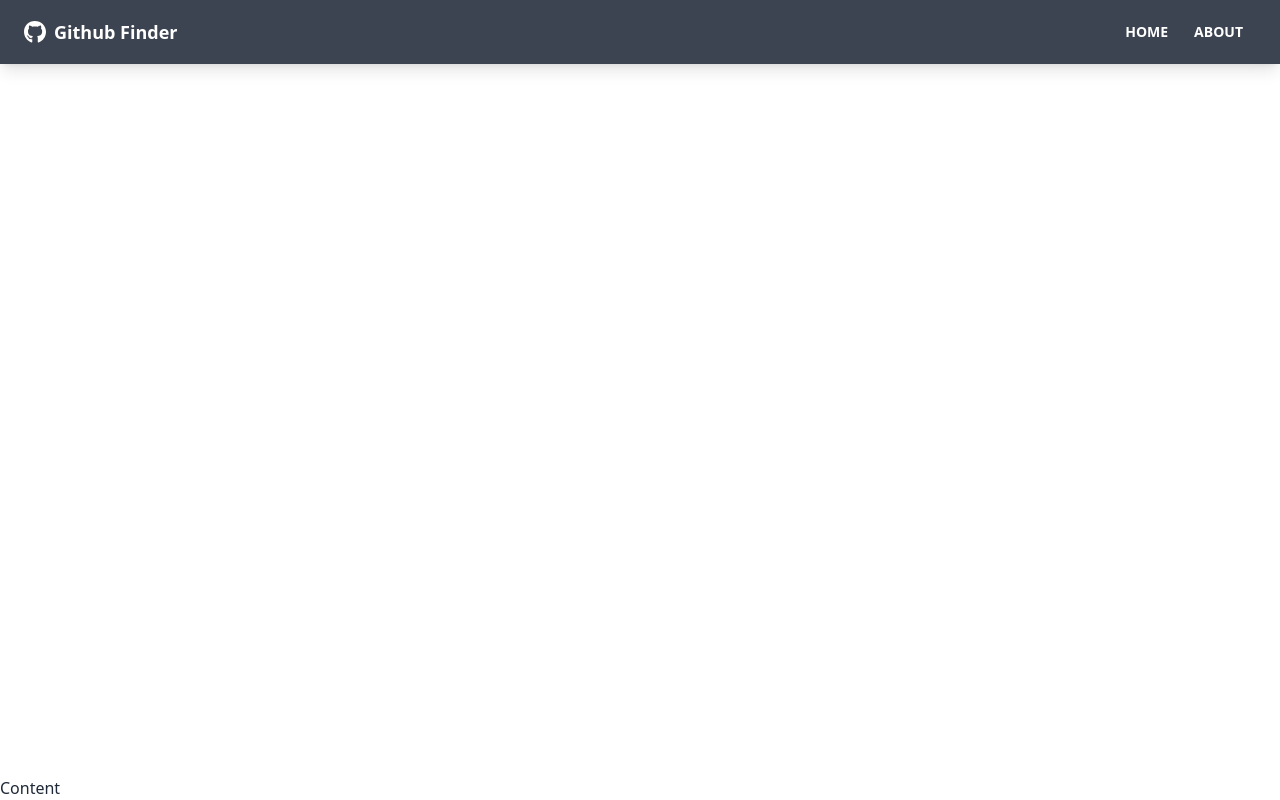
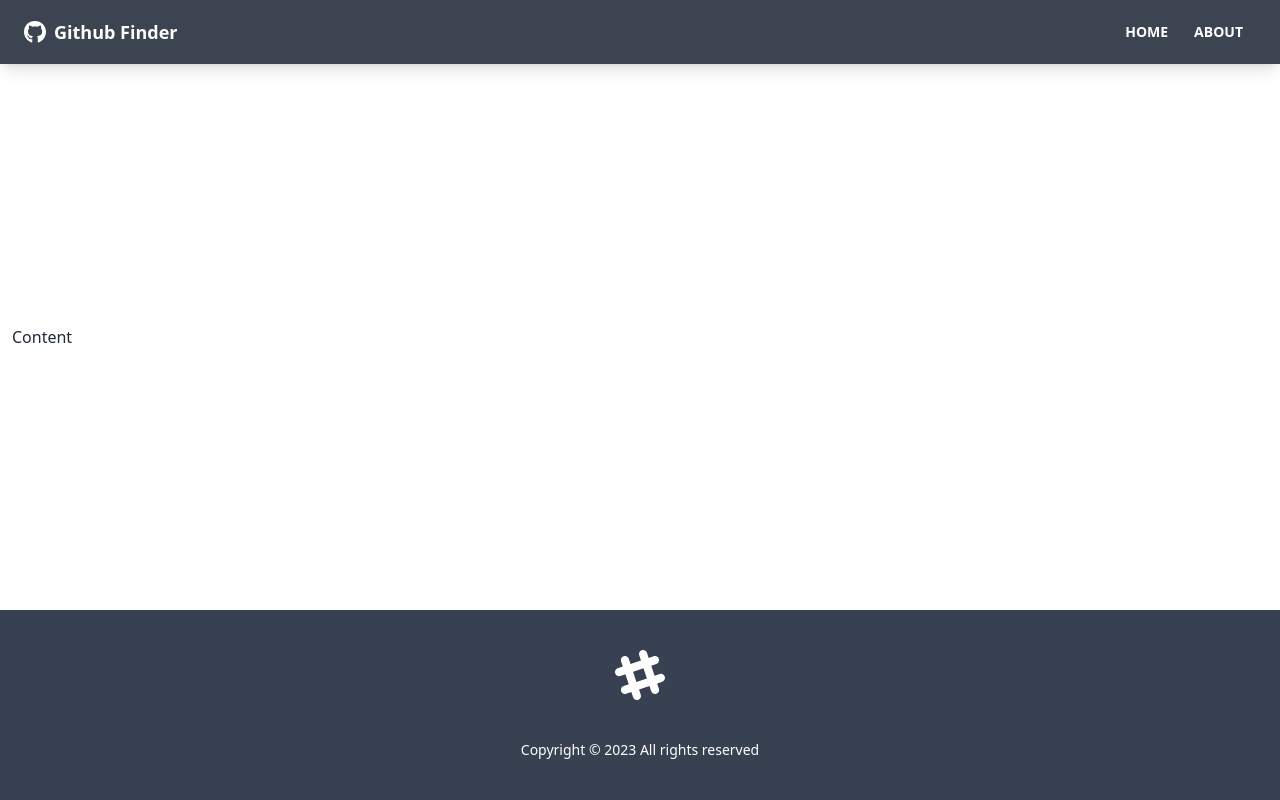
Before and after one commit to Bek85/github-finder, a React (Vite) app: page / in a window 1280 px wide. Built offline with nearby package versions, Linux system fonts and the light colour scheme.

Commit message:
build <Footer/> component

```diff
--- a/src/App.jsx
+++ b/src/App.jsx
@@ -1,4 +1,5 @@
 import { BrowserRouter as Router, Routes, Route } from 'react-router-dom';
+import Footer from './components/layout/Footer';
 import Navbar from './components/layout/Navbar';
 
 export default function App() {
@@ -8,7 +9,8 @@
         <Routes>
           <Route path='/' element={<Navbar />} />
         </Routes>
-        <main>Content</main>
+        <main className='container mx-auto px-3 pb-12'>Content</main>
+        <Footer />
       </div>
     </Router>
   );
--- /dev/null
+++ b/src/components/layout/Footer.jsx
@@ -0,0 +1,19 @@
+export default function Footer() {
+  const footerYear = new Date().getFullYear();
+  return (
+    <div className='footer p-10 bg-gray-700 text-primary-content footer-center'>
+      <svg
+        width='50'
+        height='50'
+        viewBox='0 0 24 24'
+        xmlns='http://www.w3.org/2000/svg'
+        fillRule='evenodd'
+        clipRule='evenodd'
+        className='inline-block fill-current'
+      >
+        <path d='M22.672 15.226l-2.432.811.841 2.515c.33 1.019-.209 2.127-1.23 2.456-1.15.325-2.148-.321-2.463-1.226l-.84-2.518-5.013 1.677.84 2.517c.391 1.203-.434 2.542-1.831 2.542-.88 0-1.601-.564-1.86-1.314l-.842-2.516-2.431.809c-1.135.328-2.145-.317-2.463-1.229-.329-1.018.211-2.127 1.231-2.456l2.432-.809-1.621-4.823-2.432.808c-1.355.384-2.558-.59-2.558-1.839 0-.817.509-1.582 1.327-1.846l2.433-.809-.842-2.515c-.33-1.02.211-2.129 1.232-2.458 1.02-.329 2.13.209 2.461 1.229l.842 2.515 5.011-1.677-.839-2.517c-.403-1.238.484-2.553 1.843-2.553.819 0 1.585.509 1.85 1.326l.841 2.517 2.431-.81c1.02-.33 2.131.211 2.461 1.229.332 1.018-.21 2.126-1.23 2.456l-2.433.809 1.622 4.823 2.433-.809c1.242-.401 2.557.484 2.557 1.838 0 .819-.51 1.583-1.328 1.847m-8.992-6.428l-5.01 1.675 1.619 4.828 5.011-1.674-1.62-4.829z'></path>
+      </svg>
+      <p>Copyright &copy; {footerYear} All rights reserved</p>
+    </div>
+  );
+}
```
